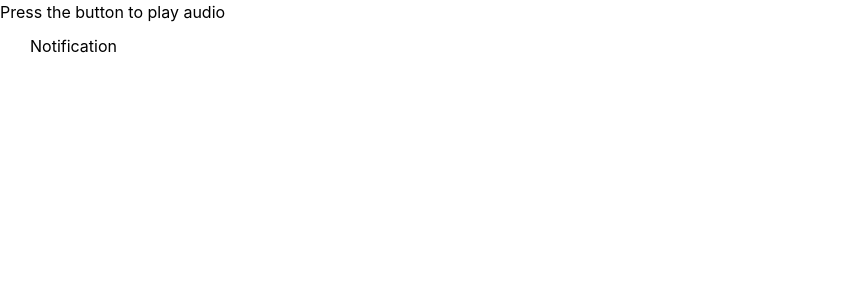
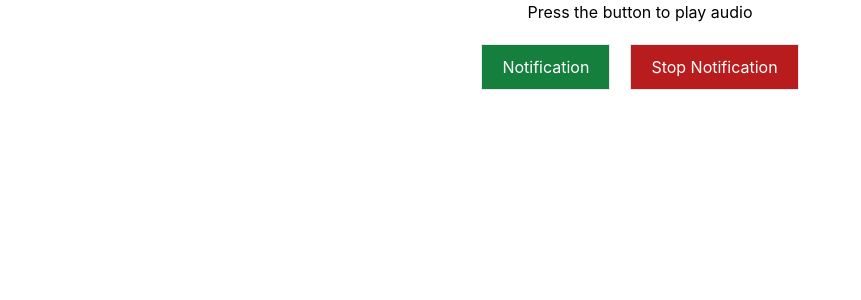
Before and after one commit to badugurahul/mainmyapptest, a React (Create React App) app: page /audio in a window 1280 px wide. Shown: the top 300 px of the page, without its empty margins (0-861 px from the left). Built offline with nearby package versions, Linux system fonts and the light colour scheme.

Commit message:
notificationv2

```diff
--- a/src/Main.jsx
+++ b/src/Main.jsx
@@ -57,7 +57,7 @@ const Main = () => {
                )}
             </div>
          </div>
-         <Link to='/audio'>Audio notification check</Link>
+         <Link to='/audio' className='px-3 py-2 bg-blue-900 text-white'>Audio notification check</Link>
       </div>
    )
 }
--- a/src/Nofication.jsx
+++ b/src/Nofication.jsx
@@ -8,13 +8,19 @@ const Nofication = () => {
       navigator.vibrate( 200 );
       audioPlayer.current.play();
    }
-
+   function stopAudio () {
+      audioPlayer.current.pause();
+      audioPlayer.current.currentTime = 0; // Reset audio to the beginning
+   }
    return (
-      <div className="App">
-         <div>
+      <div className="">
+         <div className='flex flex-col gap-5  items-center  '>
             <h2>Press the button to play audio</h2>
-            <button onClick={playAudio}>Notification</button>
-            <audio ref={audioPlayer} src={NotificationSound} />
+            <div>
+               <button onClick={playAudio} className='border bg-green-700 text-white'>Notification</button>
+               <button onClick={stopAudio} className='border bg-red-700 text-white'>Stop Notification</button>
+               <audio ref={audioPlayer} src={NotificationSound} />
+            </div>
          </div>
       </div>
    );
```
